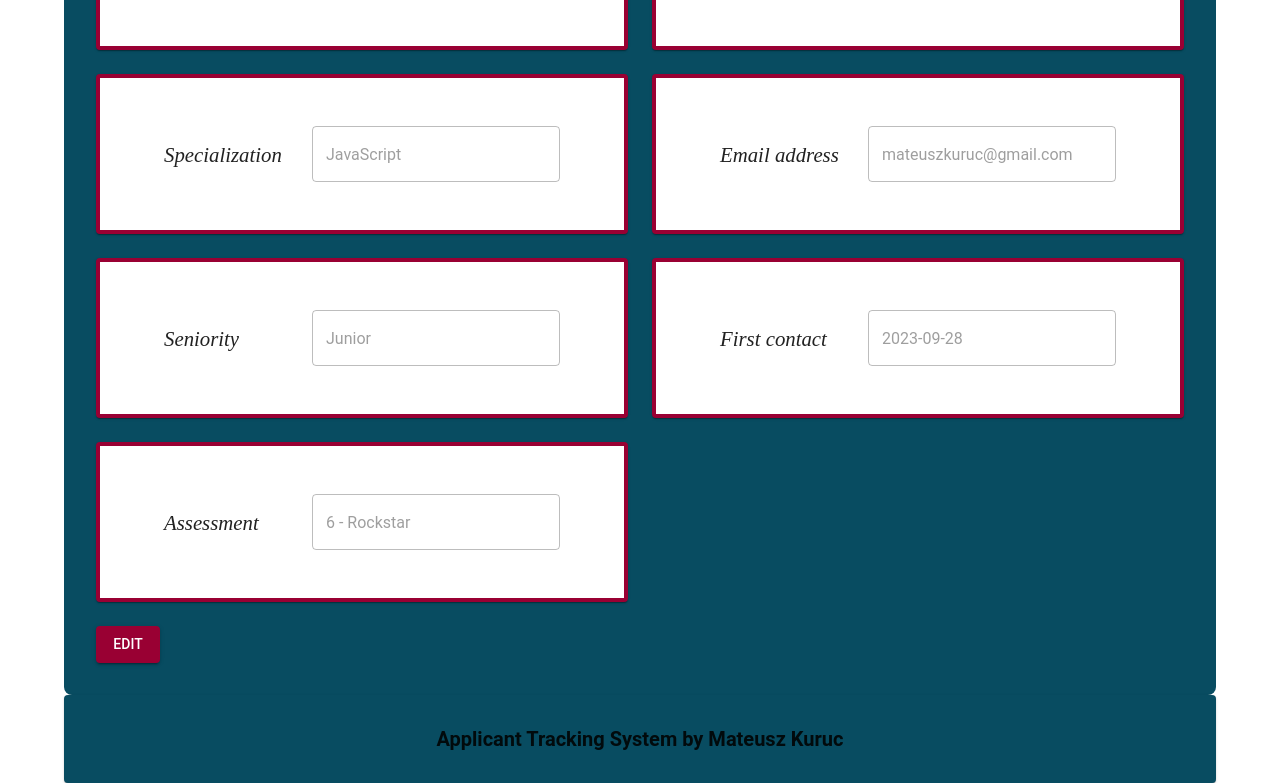
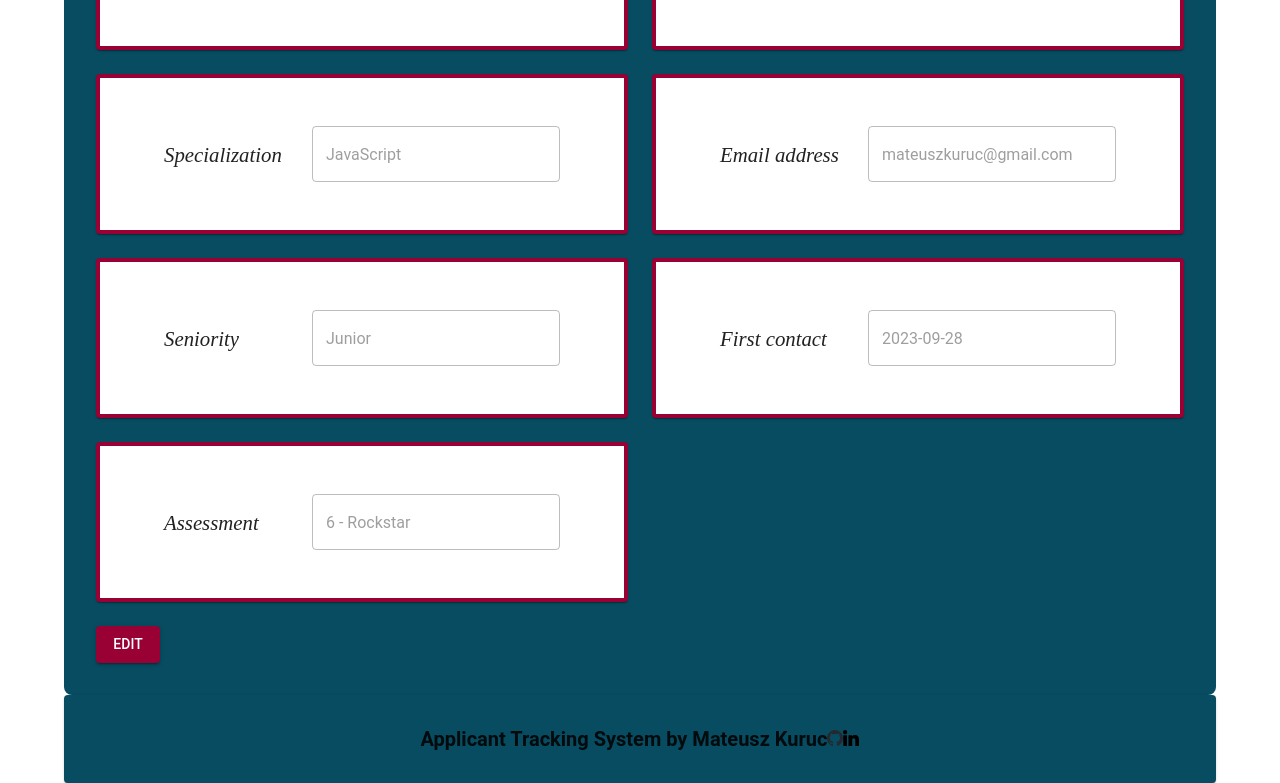
Before and after one commit to MateuszKuruc/ATS-recruitment-app, a React (Create React App) app in the folder ats-frontend/: page /candidates/1 in a window 1280 px wide. Shown: the part 596-1379 px from the top of the page. Built offline with nearby package versions, Linux system fonts and the light colour scheme.

Commit message:
add github and linkedin svg icons and links to my profiles to the footer component

```diff
--- a/ats-frontend/src/components/Footer.js
+++ b/ats-frontend/src/components/Footer.js
@@ -1,7 +1,7 @@
 import { Container, Typography, Paper } from "@mui/material";
 import styled from "styled-components";
-import github from "../icons/github.svg";
-import linkedin from "../icons/linkedin.svg";
+import githubIcon from "../icons/github.svg";
+import linkedinIcon from "../icons/linkedin.svg";
 
 const StyledPaper = styled(Paper)`
   padding: 2rem;
@@ -10,12 +10,30 @@ const StyledPaper = styled(Paper)`
   text-align: center;
 `;
 
+const StyledImg = styled.img`
+  width: 1rem;
+`;
+
 const Footer = () => {
   return (
     <StyledPaper style={{ background: "#084c61" }}>
       <Container>
         <Typography variant="h5">
           Applicant Tracking System by Mateusz Kuruc
+          <a
+            href="https://github.com/MateuszKuruc"
+            target="_blank"
+            rel="noopener noreferrer"
+          >
+            <StyledImg src={githubIcon} alt="GitHub Icon" />
+          </a>
+          <a
+            href="https://www.linkedin.com/in/mateuszkuruc/"
+            target="_blank"
+            rel="noopener noreferrer"
+          >
+            <StyledImg src={linkedinIcon} alt="LinkedIn Icon" />
+          </a>
         </Typography>
       </Container>
     </StyledPaper>
```
